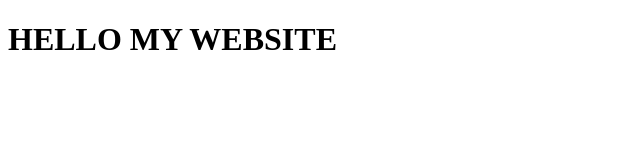
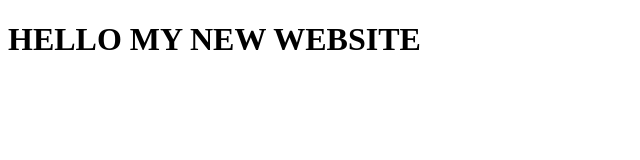
Before and after one commit to Hennane128/mon-projet, a plain HTML site: page index.html in a window 1280 px wide. Shown: the whole page, without its empty margins (0-640 px from the left). Drawn offline with Linux system fonts and the light colour scheme.

Commit message:
Update index.html

```diff
--- a/index.html
+++ b/index.html
@@ -6,6 +6,6 @@
     <title>Document</title>
 </head>
 <body>
-    <h1>HELLO MY WEBSITE </h1>
+    <h1>HELLO MY NEW WEBSITE</h1>
 </body>
 </html>
```
